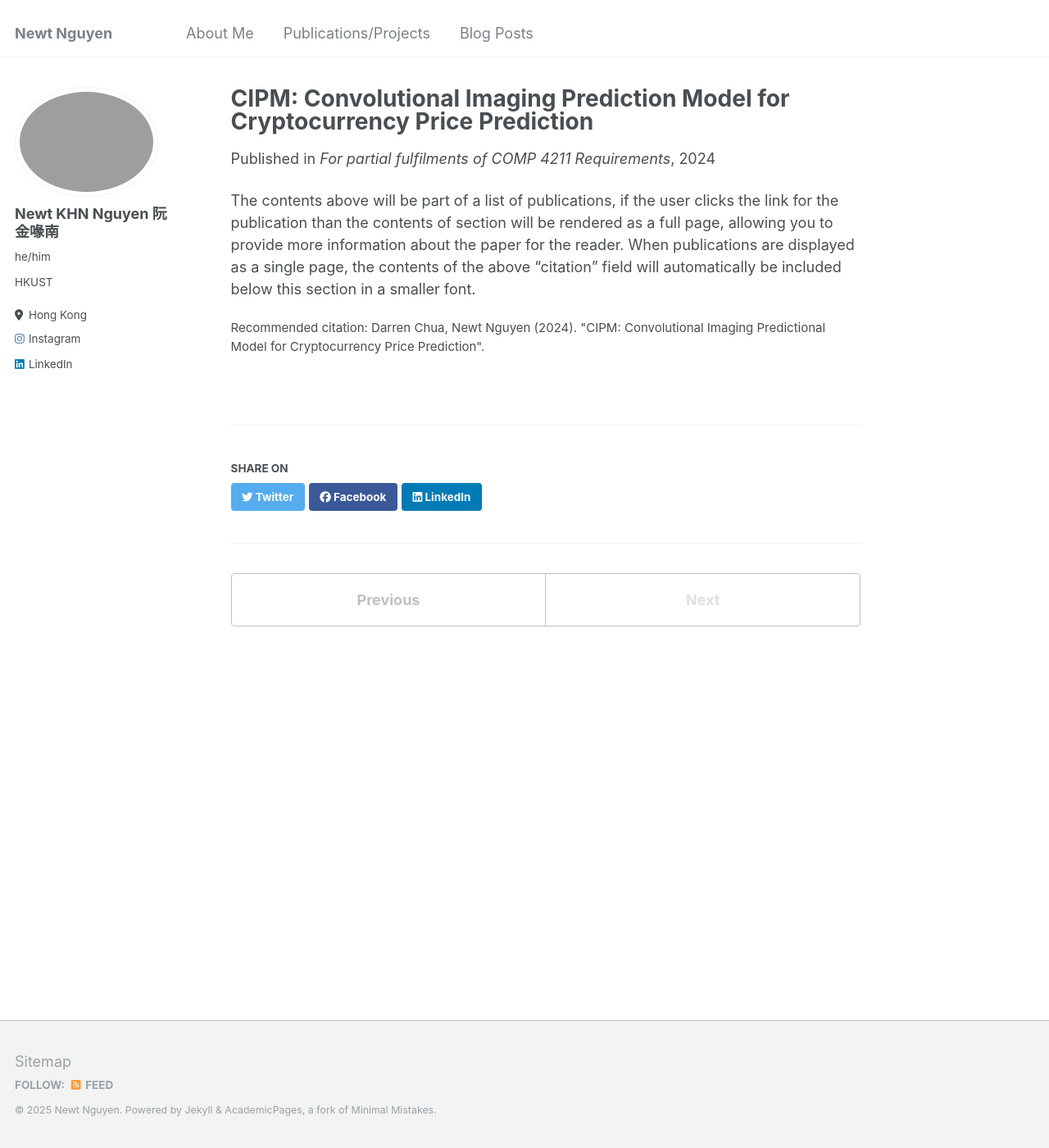
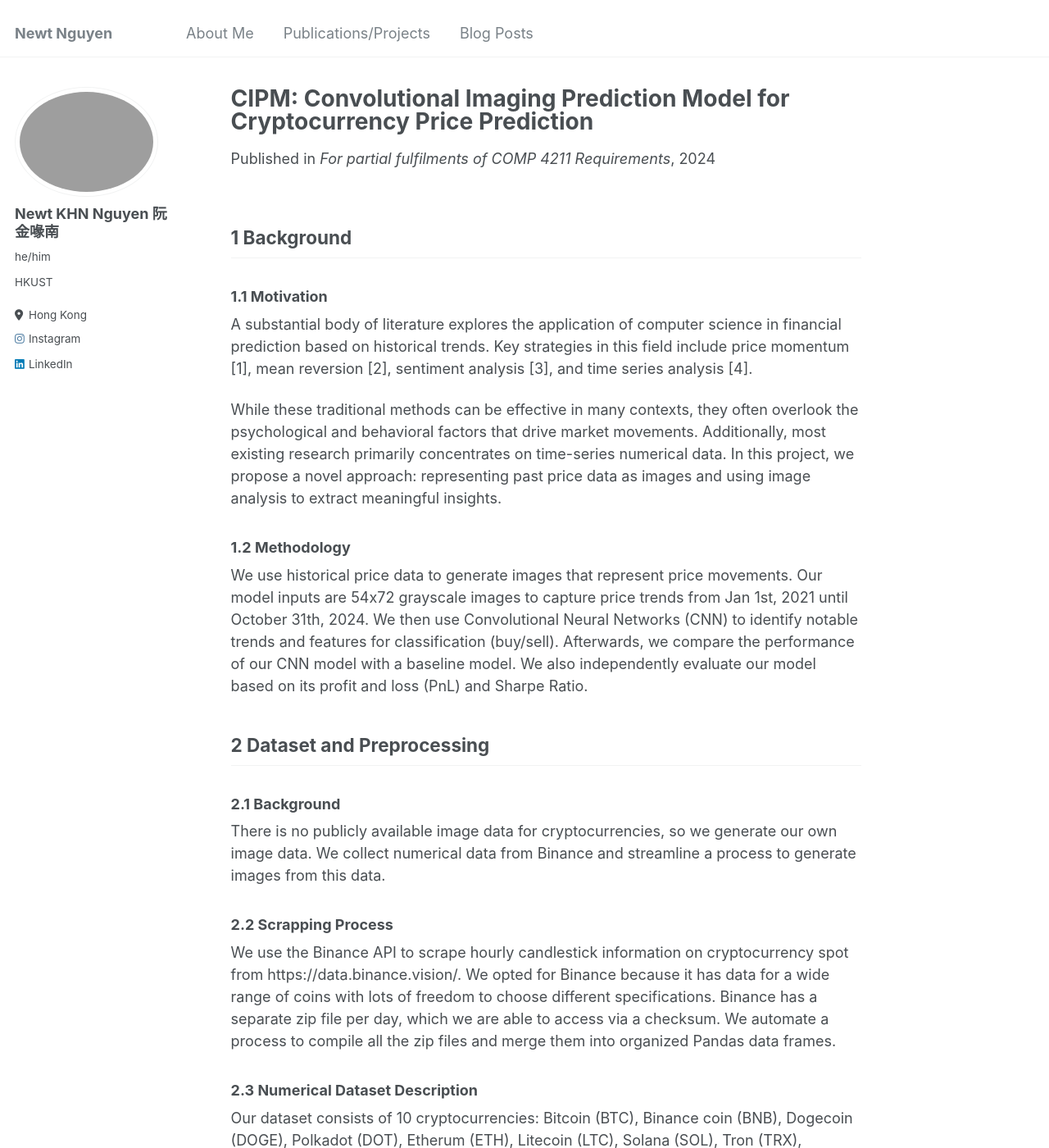
Before and after one commit to newtdes/newtdes.github.io, a Jekyll site: the page built from _publications/2024-11-28-comp4211-project.md, in a window 1280 px wide and 1400 px high. Shown: the whole window at 82% size. Built offline with Jekyll 4.4.1, drawn with Linux system fonts in a browser that asks for light colours; some of the changed text lies outside the part shown.

Commit message:
New things

```diff
--- a/_publications/2024-11-28-comp4211-project.md
+++ b/_publications/2024-11-28-comp4211-project.md
@@ -9,4 +9,45 @@ venue: 'For partial fulfilments of COMP 4211 Requirements'
 citation: 'Darren Chua, Newt Nguyen (2024). &quot;CIPM: Convolutional Imaging Predictional Model for Cryptocurrency Price Prediction&quot;.'
 ---
 
-The contents above will be part of a list of publications, if the user clicks the link for the publication than the contents of section will be rendered as a full page, allowing you to provide more information about the paper for the reader. When publications are displayed as a single page, the contents of the above "citation" field will automatically be included below this section in a smaller font.
+## 1 Background
+
+### 1.1 Motivation
+
+A substantial body of literature explores the application of computer science in financial prediction based on historical trends. Key strategies in this field include price momentum [1], mean reversion [2], sentiment analysis [3], and time series analysis [4].
+
+While these traditional methods can be effective in many contexts, they often overlook the psychological and behavioral factors that drive market movements. Additionally, most existing research primarily concentrates on time-series numerical data. In this project, we propose a novel approach: representing past price data as images and using image analysis to extract meaningful insights.
+
+### 1.2 Methodology
+
+We use historical price data to generate images that represent price movements. Our
+model inputs are 54x72 grayscale images to capture price trends from Jan 1st, 2021 until October 31th, 2024. We then use Convolutional Neural Networks (CNN) to identify
+notable trends and features for classification (buy/sell). Afterwards, we compare the
+performance of our CNN model with a baseline model. We also independently evaluate
+our model based on its profit and loss (PnL) and Sharpe Ratio.
+
+## 2 Dataset and Preprocessing
+
+### 2.1 Background
+
+There is no publicly available image data for cryptocurrencies, so we generate our
+own image data. We collect numerical data from Binance and streamline a process to
+generate images from this data.
+
+### 2.2 Scrapping Process
+
+We use the Binance API to scrape hourly candlestick information on cryptocurrency
+spot from https://data.binance.vision/. We opted for Binance because it has data for a wide range of coins with lots of freedom to choose different specifications. Binance has a separate zip file per day, which we are able to access via a checksum. We automate a process to compile all the zip files and merge them into organized Pandas data frames.
+
+### 2.3 Numerical Dataset Description
+
+Our dataset consists of 10 cryptocurrencies: Bitcoin (BTC), Binance coin (BNB),
+Dogecoin (DOGE), Polkadot (DOT), Etherum (ETH), Litecoin (LTC), Solana (SOL),
+Tron (TRX), Uniswap (UNI), and Stellar (XLM).
+
+For each coin, we have hourly data from Jan 1st, 2021 to October 31th, 2024. This
+includes features including Open, High, Low, Close, and Volume. Together, these
+comprise ourCryptoTrendimage dataset.
+
+We also run feature engineering, notably by adding a column for our main independent
+variable: LogReturns. We get this by dividing the closing price by the opening price.
+(np.log(data["Close"]/data["Close"].shift(1)).
```
